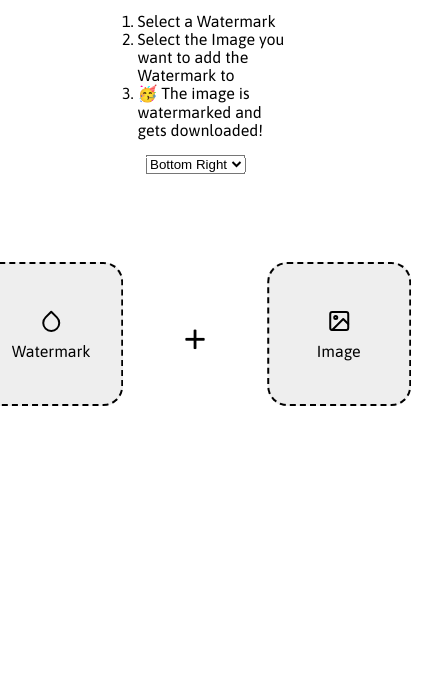
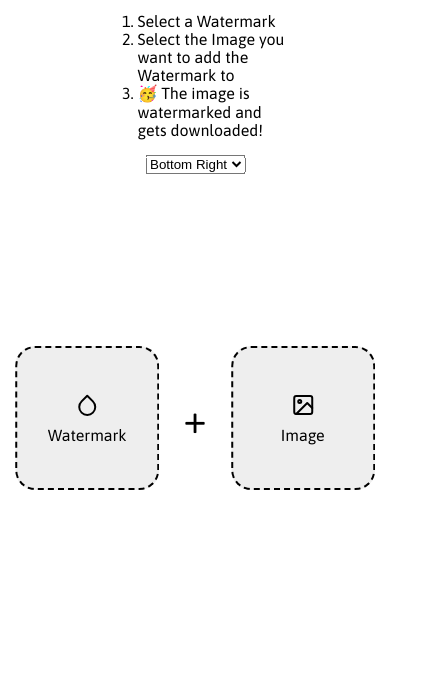
Before and after one commit to KuhlTime/watermark, a website built with Parcel: page index.html in a window 390 px wide. Shown: the part 88-780 px from the top of the page, 441 px wide, since content can reach past the window. Built offline with nearby package versions, Linux system fonts and the light colour scheme.

Commit message:
Quick Mobile Fix

```diff
--- a/index.html
+++ b/index.html
@@ -3,6 +3,7 @@
   <head>
     <title>Watermarker</title>
     <meta charset="UTF-8" />
+    <meta name="viewport" content="width=device-width, initial-scale=1.0" />
   </head>
 
   <body>
--- a/src/styles.css
+++ b/src/styles.css
@@ -44,7 +44,7 @@ header > p {
 
 .center {
   position: absolute;
-  top: 50%;
+  top: 60%;
   left: 50%;
   transform: translate(-50%, -50%);
   display: flex;
@@ -52,7 +52,7 @@ header > p {
 }
 
 .center > * {
-  margin: 30px 30px;
+  margin: 0 12px;
 }
 
 .plus {
```
